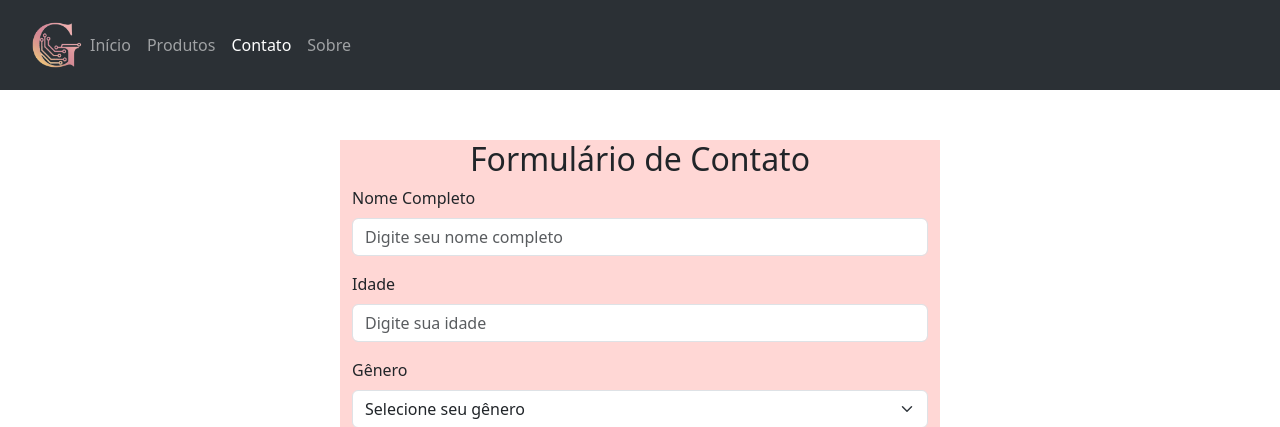
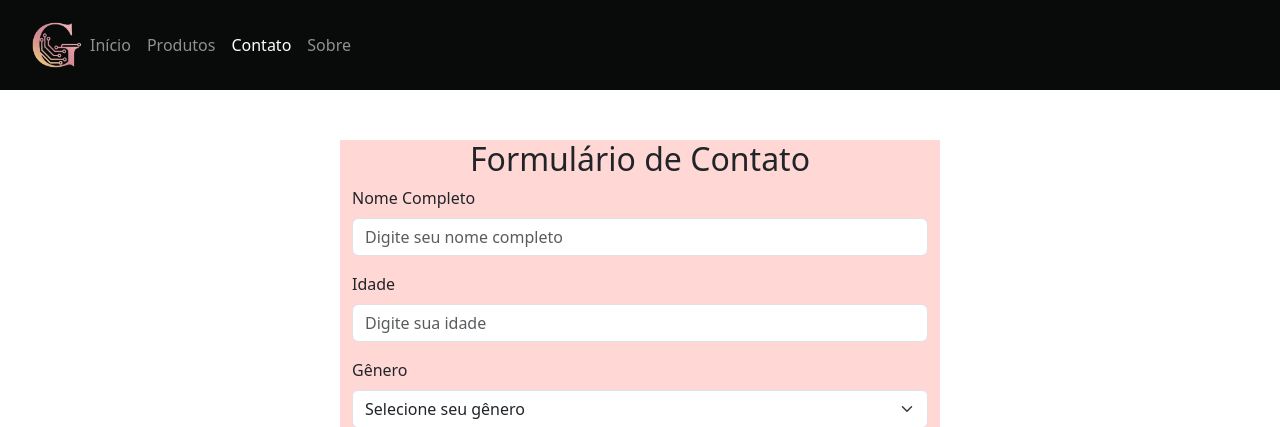
Before and after one commit to marchesido/glamourtech, a PHP site: page /contato.php in a window 1280 px wide. Shown: the top 427 px of the page. Run offline with PHP 8.4, Linux system fonts and the light colour scheme.

Commit message:
atualizacao nav

```diff
--- a/components/header.php
+++ b/components/header.php
@@ -1,7 +1,7 @@
-<nav class="navbar navbar-expand-lg bg-body-tertiary" data-bs-theme="dark">
-    <div class="container-fluid d-flex align-items-center justify-content-between">
-        <a class="navbar-brand d-flex align-items-center" href="index.php">
-            <img src="imagens/logotransparente.png" alt="Logo" class="logo-img">
+<nav class="navbar navbar-expand-lg" data-bs-theme="dark">
+    <div class="container-fluid">
+        <a class="navbar-brand" href="index.php">
+            <img src="imagens/logotransparente.png" alt="Logo">
         </a>
 
         <button class="navbar-toggler d-lg-none" type="button" data-bs-toggle="collapse"
```
